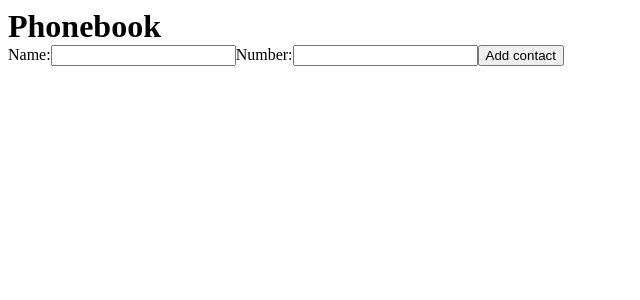
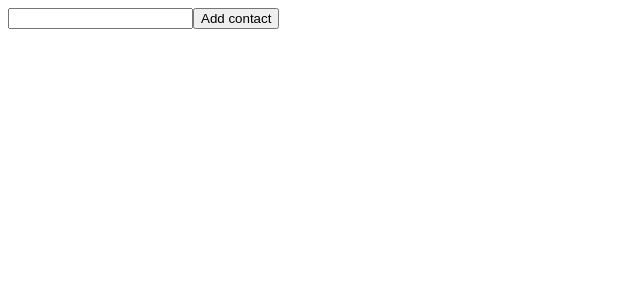
Before and after one commit to CrocodileGenna/react-02-phonebook, a React (Create React App) app: page / in a window 1280 px wide. Shown: the top 300 px of the page, without its empty margins (0-640 px from the left). Built offline with nearby package versions, Linux system fonts and the light colour scheme.

Commit message:
+ gradient

```diff
--- a/src/components/App.js
+++ b/src/components/App.js
@@ -1,10 +1,12 @@
 import { GlobalStyle } from './App.styled';
-import Phonebook from './phonebook/Phonebook';
+import { ListContacts } from './phonebook/ListContacts';
+import { Forma } from './phonebook/Forma';
 
 export function App() {
   return (
     <GlobalStyle>
-      <Phonebook />
+      <ListContacts />
+      <Forma value={console.log(1)} />
     </GlobalStyle>
   );
 }
--- /dev/null
+++ b/src/components/phonebook/Forma.jsx
@@ -0,0 +1,44 @@
+import { Component } from 'react';
+// import { nanoid } from 'nanoid';
+
+export class Forma extends Component {
+  state = {
+    name: '',
+    number: '',
+  };
+
+  nameChenge = el => {
+    const { name, value } = el.target;
+    this.setState({ [name]: value });
+    console.log(`name: ${name}`, `value: ${value}`);
+  };
+
+  handleSubmit = evt => {
+    evt.preventDefault();
+    console.log(`Signed up as: ${this.state.name}`);
+
+    // Проп, який передається формі для виклику під час сабміту
+    this.props.onSubmit(evt);
+    console.log(this.props);
+    // this.reset();
+  };
+
+  render() {
+    return (
+      <form action="">
+        <label>
+          <input
+            type="text"
+            name="name"
+            pattern="^[a-zA-Zа-яА-Я]+(([' -][a-zA-Zа-яА-Я ])?[a-zA-Zа-яА-Я]*)*$"
+            title="Name may contain only letters, apostrophe, dash and spaces. For example Adrian, Jacob Mercer, Charles de Batz de Castelmore d'Artagnan"
+            // value={name}
+            // onChange={this.nameChenge}
+            required
+          />
+        </label>
+        <button type="submit">Add contact</button>
+      </form>
+    );
+  }
+}
--- /dev/null
+++ b/src/components/phonebook/ListContacts.jsx
@@ -0,0 +1,35 @@
+import { Component } from 'react';
+
+export class ListContacts extends Component {
+  state = {
+    contacts: [],
+    name: '',
+  };
+
+  nameChenge = el => {
+    const { name, value } = el.target;
+    this.setState({ [name]: value });
+    console.log(`name: ${name}`, `value: ${value}`);
+  };
+
+  handleSubmit = evt => {
+    evt.preventDefault();
+    console.log(`Signed up as: ${this.state.name}`);
+
+    // Проп, який передається формі для виклику під час сабміту
+    // this.props.onSubmit({ ...this.state });
+    console.log(this.props);
+    this.reset();
+  };
+
+  reset = () => {
+    this.setState(({ name }) => {
+      name = '';
+      console.log(name);
+    });
+  };
+
+  render() {
+    return <div></div>;
+  }
+}
--- a/src/components/phonebook/Phonebook.jsx
+++ /dev/null
@@ -1,43 +0,0 @@
-import { Component } from 'react';
-// import { nanoid } from 'nanoid';
-
-class Phonebook extends Component {
-  state = {
-    contacts: [],
-    name: '',
-    number: '',
-  };
-
-  render() {
-    return (
-      <div>
-        <h1>Phonebook</h1>
-        <form>
-          <label htmlFor="name">
-            Name:
-            <input
-              type="text"
-              name="name"
-              pattern="^[a-zA-Zа-яА-Я]+(([' -][a-zA-Zа-яА-Я ])?[a-zA-Zа-яА-Я]*)*$"
-              title="Name may contain only letters, apostrophe, dash and spaces. For example Adrian, Jacob Mercer, Charles de Batz de Castelmore d'Artagnan"
-              htmlFor="name"
-              required
-            />
-          </label>
-          <label htmlFor="number">
-            Number:
-            <input
-              type="tel"
-              name="number"
-              pattern="\+?\d{1,4}?[-.\s]?\(?\d{1,3}?\)?[-.\s]?\d{1,4}[-.\s]?\d{1,4}[-.\s]?\d{1,9}"
-              title="Phone number must be digits and can contain spaces, dashes, parentheses and can start with +"
-              required
-            />
-          </label>
-          <button type="submit">Add contact</button>
-        </form>
-      </div>
-    );
-  }
-}
-export default Phonebook;
```
